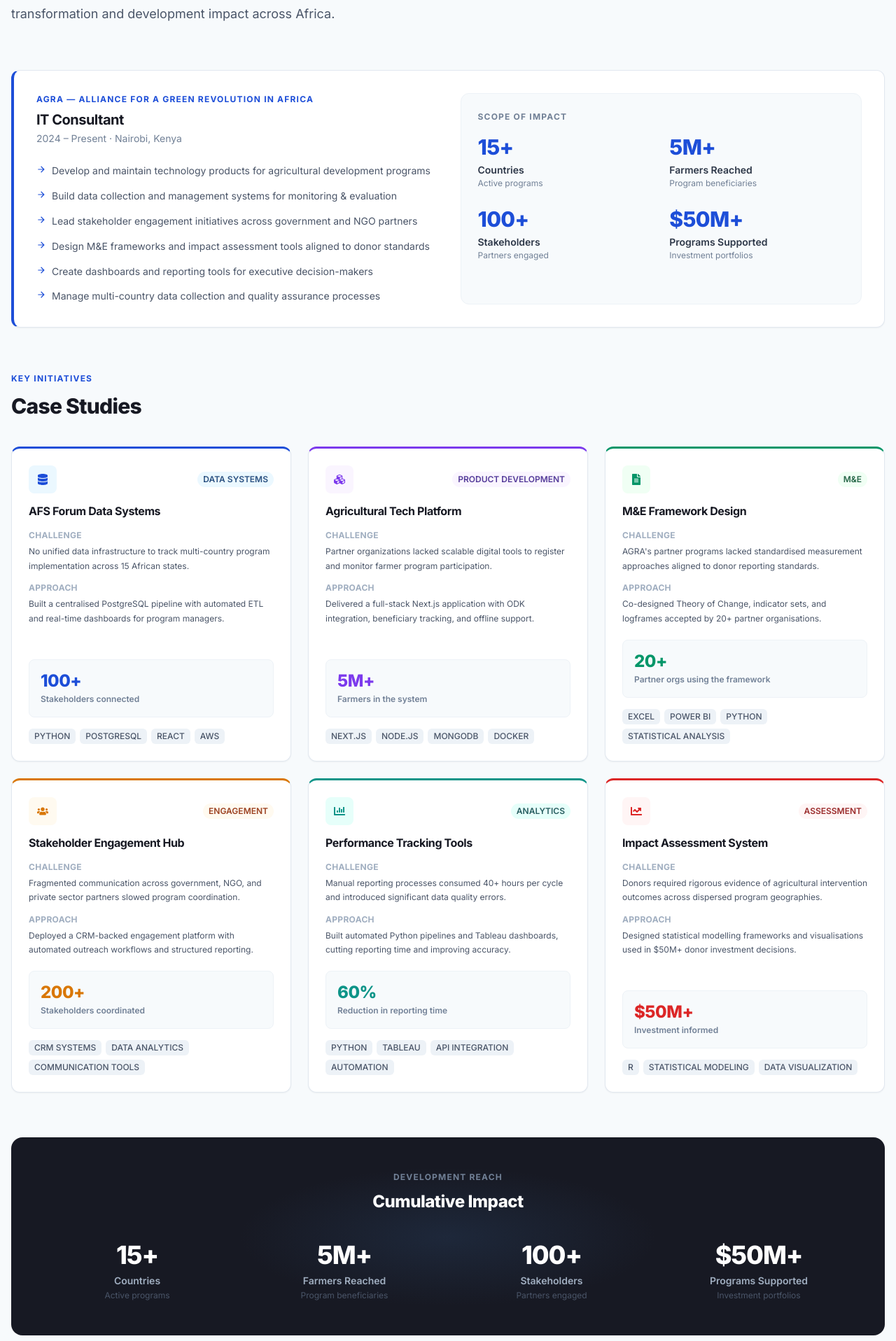
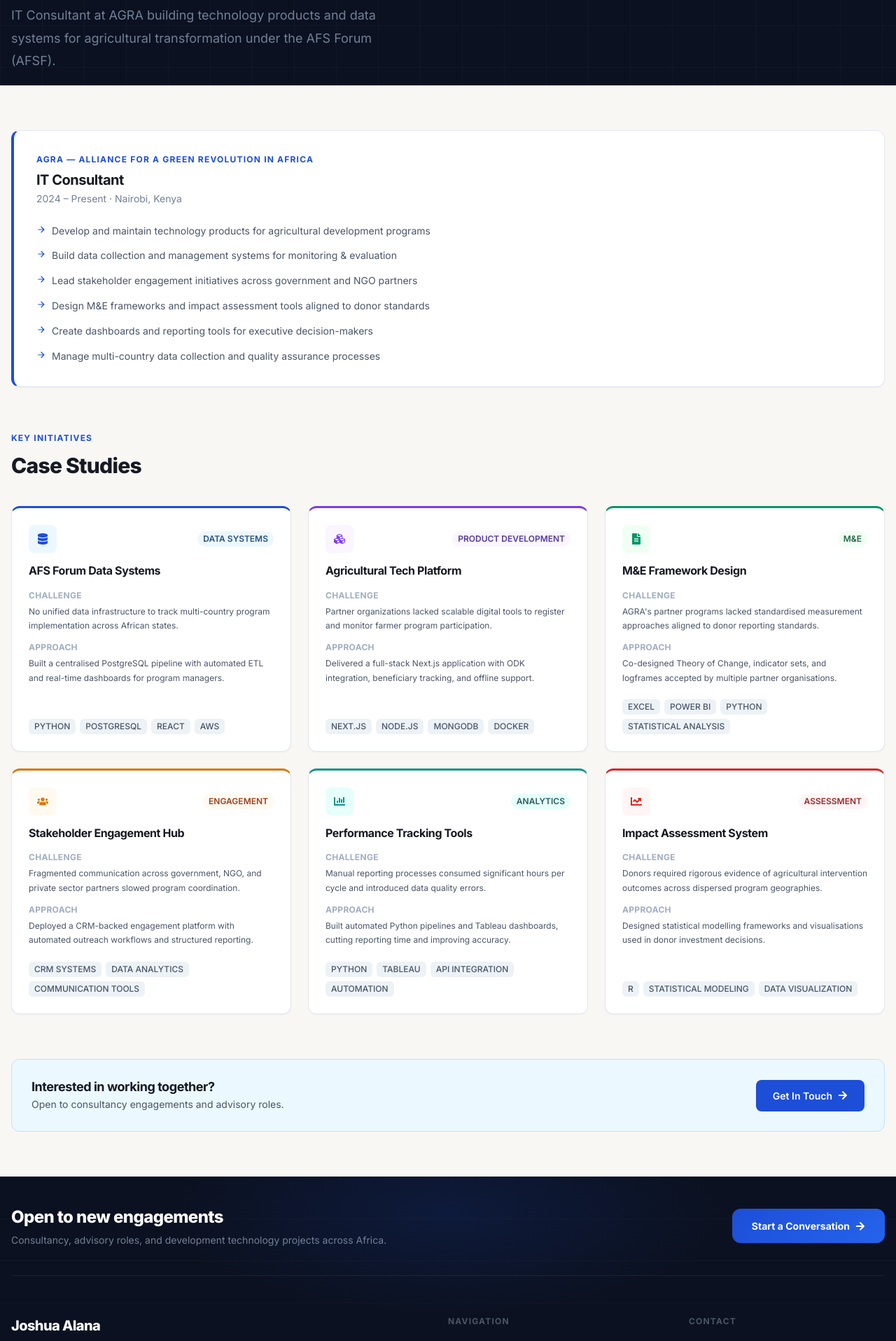
Before and after one commit to Joshua-Coded/New_Portfolio, a Next.js app in the folder joshua-portfolio/: page /work in a window 1280 px wide. Shown: the part 264-2180 px from the top of the page at 70% size. Built offline with nearby package versions, Linux system fonts and the light colour scheme.

Commit message:
tier-10: remove all fake stats, dark hero on every page, 2024-25 tracker date

```diff
--- a/joshua-portfolio/app/projects/page.tsx
+++ b/joshua-portfolio/app/projects/page.tsx
@@ -58,7 +58,7 @@ const allProjects = [
       'Track and monitor commitments made at AFSF summits in real time. Supports filtering by organisation, thematic area, and year — enabling transparent accountability across the Forum\'s member network.',
     stats: [
       { value: '9', label: 'Thematic Areas' },
-      { value: '2023–26', label: 'Year Coverage' },
+      { value: '2024–25', label: 'Year Coverage' },
       { value: 'Live', label: 'Commitment Data' },
     ],
     tech: ['React', 'Node.js', 'REST API', 'Data Visualization'],
--- a/joshua-portfolio/app/work/page.tsx
+++ b/joshua-portfolio/app/work/page.tsx
@@ -22,8 +22,6 @@ import {
   List,
   ListItem,
   ListIcon,
-  Grid,
-  GridItem,
 } from "@chakra-ui/react";
 import { MdArrowForward } from "react-icons/md";
 
@@ -35,11 +33,9 @@ const caseStudies = [
     categoryColor: { bg: "blue.50", color: "blue.700" },
     accent: "#1D4ED8",
     challenge:
-      "No unified data infrastructure to track multi-country program implementation across 15 African states.",
+      "No unified data infrastructure to track multi-country program implementation across African states.",
     approach:
       "Built a centralised PostgreSQL pipeline with automated ETL and real-time dashboards for program managers.",
-    impactStat: "100+",
-    impactLabel: "Stakeholders connected",
     tech: ["Python", "PostgreSQL", "React", "AWS"],
   },
   {
@@ -52,8 +48,6 @@ const caseStudies = [
       "Partner organizations lacked scalable digital tools to register and monitor farmer program participation.",
     approach:
       "Delivered a full-stack Next.js application with ODK integration, beneficiary tracking, and offline support.",
-    impactStat: "5M+",
-    impactLabel: "Farmers in the system",
     tech: ["Next.js", "Node.js", "MongoDB", "Docker"],
   },
   {
@@ -65,9 +59,7 @@ const caseStudies = [
     challenge:
       "AGRA's partner programs lacked standardised measurement approaches aligned to donor reporting standards.",
     approach:
-      "Co-designed Theory of Change, indicator sets, and logframes accepted by 20+ partner organisations.",
-    impactStat: "20+",
-    impactLabel: "Partner orgs using the framework",
+      "Co-designed Theory of Change, indicator sets, and logframes accepted by multiple partner organisations.",
     tech: ["Excel", "Power BI", "Python", "Statistical Analysis"],
   },
   {
@@ -80,8 +72,6 @@ const caseStudies = [
       "Fragmented communication across government, NGO, and private sector partners slowed program coordination.",
     approach:
       "Deployed a CRM-backed engagement platform with automated outreach workflows and structured reporting.",
-    impactStat: "200+",
-    impactLabel: "Stakeholders coordinated",
     tech: ["CRM Systems", "Data Analytics", "Communication Tools"],
   },
   {
@@ -91,11 +81,9 @@ const caseStudies = [
     categoryColor: { bg: "teal.50", color: "teal.700" },
     accent: "#0D9488",
     challenge:
-      "Manual reporting processes consumed 40+ hours per cycle and introduced significant data quality errors.",
+      "Manual reporting processes consumed significant hours per cycle and introduced data quality errors.",
     approach:
       "Built automated Python pipelines and Tableau dashboards, cutting reporting time and improving accuracy.",
-    impactStat: "60%",
-    impactLabel: "Reduction in reporting time",
     tech: ["Python", "Tableau", "API Integration", "Automation"],
   },
   {
@@ -107,9 +95,7 @@ const caseStudies = [
     challenge:
       "Donors required rigorous evidence of agricultural intervention outcomes across dispersed program geographies.",
     approach:
-      "Designed statistical modelling frameworks and visualisations used in $50M+ donor investment decisions.",
-    impactStat: "$50M+",
-    impactLabel: "Investment informed",
+      "Designed statistical modelling frameworks and visualisations used in donor investment decisions.",
     tech: ["R", "Statistical Modeling", "Data Visualization"],
   },
 ];
@@ -123,43 +109,23 @@ const responsibilities = [
   "Manage multi-country data collection and quality assurance processes",
 ];
 
-const impactStats = [
-  { value: "15+", label: "Countries", sub: "Active programs" },
-  { value: "5M+", label: "Farmers Reached", sub: "Program beneficiaries" },
-  { value: "100+", label: "Stakeholders", sub: "Partners engaged" },
-  { value: "$50M+", label: "Programs Supported", sub: "Investment portfolios" },
-];
-
 export default function Work() {
   return (
-    <Box minH="100vh" bg="gray.50" pt={{ base: 28, md: 32 }} pb={20}>
+    <Box minH="100vh" bg="#F8F7F4">
+
+      {/* Dark hero */}
+      <Box position="relative" bg="#0B1120" pt={{ base: 28, md: 36 }} pb={{ base: 14, md: 18 }} overflow="hidden">
+        <Box position="absolute" inset={0} bgImage="radial-gradient(ellipse 60% 50% at 50% 0%, rgba(29,78,216,0.18) 0%, transparent 65%)" pointerEvents="none" />
+        <Box position="absolute" inset={0} bgImage="linear-gradient(rgba(255,255,255,0.025) 1px, transparent 1px), linear-gradient(90deg, rgba(255,255,255,0.025) 1px, transparent 1px)" bgSize="60px 60px" pointerEvents="none" />
+        <Container maxW="container.xl" position="relative">
+          <Text fontSize="xs" fontWeight="700" color="blue.400" letterSpacing="widest" textTransform="uppercase" mb={4}>Current Role</Text>
+          <Heading as="h1" fontSize={{ base: '5xl', md: '7xl' }} fontWeight="800" color="white" letterSpacing="-0.04em" lineHeight="0.95" mb={6}>Professional Work</Heading>
+          <Text fontSize="lg" color="gray.500" maxW="540px" lineHeight="1.8">IT Consultant at AGRA building technology products and data systems for agricultural transformation under the AFS Forum (AFSF).</Text>
+        </Container>
+      </Box>
+
+      <Box bg="#F8F7F4" py={16}>
         <Container maxW="container.xl">
-
-        {/* Header */}
-        <VStack spacing={4} align="flex-start" mb={16}>
-          <Text
-            fontSize="xs"
-            fontWeight="700"
-            color="brand.primary"
-            letterSpacing="widest"
-            textTransform="uppercase"
-          >
-            Current Role
-          </Text>
-          <Heading
-            as="h1"
-            fontSize={{ base: "4xl", md: "5xl" }}
-            fontWeight="800"
-            color="gray.900"
-            letterSpacing="-0.03em"
-          >
-            Professional Work
-          </Heading>
-          <Text fontSize="lg" color="gray.600" maxW="2xl" lineHeight="1.8">
-            IT Consultant at AGRA — building technology and data systems for
-            agricultural transformation and development impact across Africa.
-          </Text>
-        </VStack>
 
           {/* Current Role Card */}
           <Box
@@ -173,8 +139,6 @@ export default function Work() {
             mb={16}
             boxShadow="sm"
           >
-          <Grid templateColumns={{ base: "1fr", md: "1fr 1fr" }} gap={8}>
-            <GridItem>
             <Text
               fontSize="xs"
               fontWeight="700"
@@ -218,52 +182,6 @@ export default function Work() {
                 </ListItem>
               ))}
             </List>
-            </GridItem>
-
-            <GridItem>
-              <Box
-                bg="gray.50"
-                rounded="xl"
-                p={6}
-                h="full"
-                borderWidth={1}
-                borderColor="gray.100"
-              >
-                <Text
-                  fontSize="xs"
-                  fontWeight="700"
-                  color="gray.500"
-                  letterSpacing="widest"
-                  textTransform="uppercase"
-                  mb={4}
-                >
-                  Scope of Impact
-                </Text>
-                <SimpleGrid columns={2} spacing={6}>
-                  {impactStats.map((s) => (
-                    <Box key={s.label}>
-                      <Heading
-                        as="div"
-                        fontSize="3xl"
-                        fontWeight="800"
-                        color="brand.primary"
-                        letterSpacing="-0.02em"
-                        mb={1}
-                      >
-                        {s.value}
-                      </Heading>
-                      <Text fontSize="sm" fontWeight="600" color="gray.700">
-                        {s.label}
-                      </Text>
-                      <Text fontSize="xs" color="gray.500">
-                        {s.sub}
-                      </Text>
-                    </Box>
-                  ))}
-                </SimpleGrid>
-              </Box>
-            </GridItem>
-          </Grid>
           </Box>
 
           {/* Case Studies */}
@@ -378,30 +296,6 @@ export default function Work() {
                     </Text>
                   </Box>
 
-                {/* Impact metric */}
-                <Box
-                  bg="gray.50"
-                  rounded="lg"
-                  p={4}
-                  mb={4}
-                  borderWidth={1}
-                  borderColor="gray.100"
-                >
-                  <Heading
-                    as="div"
-                    fontSize="2xl"
-                    fontWeight="800"
-                    color={cs.accent}
-                    letterSpacing="-0.02em"
-                    mb={0.5}
-                  >
-                    {cs.impactStat}
-                  </Heading>
-                  <Text fontSize="xs" color="gray.500" fontWeight="600">
-                    {cs.impactLabel}
-                  </Text>
-                </Box>
-
                   {/* Tech stack */}
                   <Flex flexWrap="wrap" gap={1.5}>
                     {cs.tech.map((t) => (
@@ -424,78 +318,6 @@ export default function Work() {
             </SimpleGrid>
           </Box>
 
-        {/* Impact footer strip */}
-        <Box
-          bg="gray.900"
-          rounded="2xl"
-          p={12}
-          position="relative"
-          overflow="hidden"
-        >
-          <Box
-            position="absolute"
-            top="50%"
-            left="50%"
-            transform="translate(-50%, -50%)"
-            w="600px"
-            h="200px"
-            bgGradient="radial(ellipse, blue.800 0%, transparent 70%)"
-            opacity={0.35}
-            pointerEvents="none"
-          />
-          <Text
-            fontSize="xs"
-            fontWeight="700"
-            color="gray.500"
-            letterSpacing="widest"
-            textTransform="uppercase"
-            textAlign="center"
-            mb={3}
-            position="relative"
-          >
-            Development Reach
-          </Text>
-          <Heading
-            as="h2"
-            fontSize={{ base: "xl", md: "2xl" }}
-            fontWeight="800"
-            color="white"
-            textAlign="center"
-            letterSpacing="-0.02em"
-            mb={10}
-            position="relative"
-          >
-            Cumulative Impact
-          </Heading>
-          <SimpleGrid
-            columns={{ base: 2, md: 4 }}
-            spacing={8}
-            textAlign="center"
-            position="relative"
-          >
-            {impactStats.map((stat) => (
-              <Box key={stat.label}>
-                <Heading
-                  as="div"
-                  fontSize="4xl"
-                  fontWeight="800"
-                  color="white"
-                  letterSpacing="-0.03em"
-                  mb={1}
-                >
-                  {stat.value}
-                </Heading>
-                <Text color="gray.400" fontSize="sm" fontWeight="600">
-                  {stat.label}
-                </Text>
-                <Text color="gray.600" fontSize="xs" mt={0.5}>
-                  {stat.sub}
-                </Text>
-              </Box>
-            ))}
-          </SimpleGrid>
-        </Box>
-
           {/* CTA */}
           <Flex
             direction={{ base: "column", md: "row" }}
@@ -506,7 +328,6 @@ export default function Work() {
             borderColor="blue.100"
             rounded="xl"
             p={7}
-          mt={10}
             gap={4}
           >
             <Box>
@@ -537,7 +358,9 @@ export default function Work() {
               <Icon as={FaArrowRight} boxSize={3.5} />
             </Flex>
           </Flex>
+
         </Container>
+      </Box>
     </Box>
   );
 }
```
Also changed, not shown: joshua-portfolio/app/about/page.tsx (+16 -29 lines), joshua-portfolio/app/contact/page.tsx (+15 -28 lines), joshua-portfolio/app/expertise/page.tsx (+15 -28 lines), joshua-portfolio/app/page.tsx (+28 -65 lines). Lines whose indentation alone changed are shown as unchanged.
